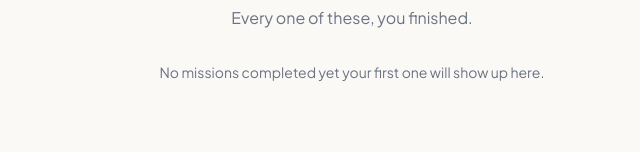
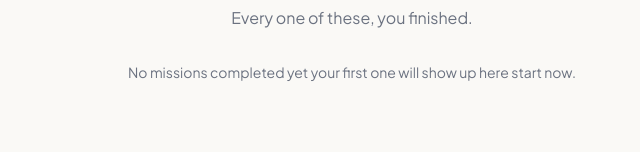
Before and after one commit to kaycee3y/kairo, a Next.js app in the folder kairo/: page /history in a window 1280 px wide. Shown: the part 142-294 px from the top of the page, without its empty margins (288-928 px from the left). Built offline with nearby package versions, Linux system fonts and the light colour scheme.

Commit message:
Update page.tsx

```diff
--- a/kairo/src/app/history/page.tsx
+++ b/kairo/src/app/history/page.tsx
@@ -42,7 +42,7 @@ export default function HistoryPage() {
 
         {missions.length === 0 ? (
           <p className="text-center text-[#6B7280] text-sm">
-            No missions completed yet your first one will show up here.
+            No missions completed yet your first one will show up here start now.
           </p>
         ) : (
           <div className="flex flex-col gap-3">
```
